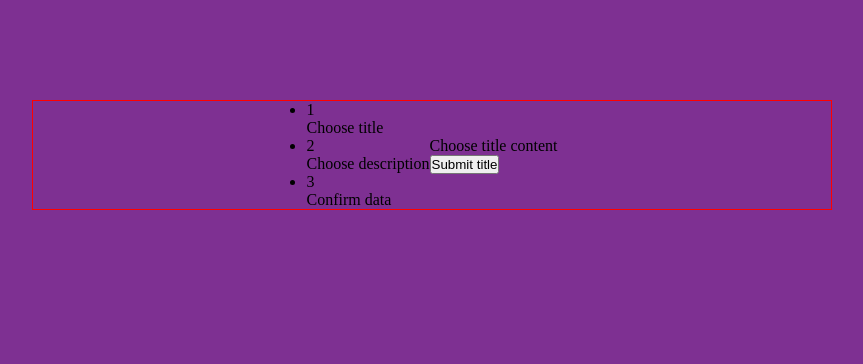
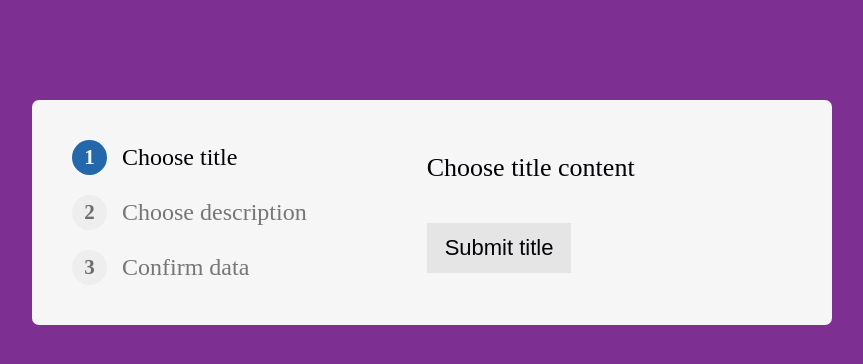
Before and after one commit to boburastonov/change-title, a plain HTML site: page index.html in a window 1280 px wide. Shown: the whole page, without its empty margins (208-1071 px from the left). Drawn offline with Linux system fonts and the light colour scheme.

Commit message:
Add styles

```diff
--- a/index.html
+++ b/index.html
@@ -10,7 +10,7 @@
 
     <div class="container">
         <ul class="main-text__list">
-            <li class="main-text__item">
+            <li class="main-text__item item--active">
                 <div class="number-wrapper">1</div>
                 <p class="main-text__heading">Choose title</p>
             </li>
@@ -26,7 +26,7 @@
         <div class="right">
             <p class="right__text">Choose title content</p>
             <div class="btn-group">
-                <button>Submit title</button>
+                <button class="btn">Submit title</button>
             </div>
         </div>
     </div>
--- a/styles.css
+++ b/styles.css
@@ -2,12 +2,15 @@
     --body-bg: #7E3092;
     --container-bg: #F6F6F6;
     --number-wrapper-color: #6C6C6C;
+    --number-wrapper-hover-color: #151514;
     --number-wrapper-active-color: #F5F6F4;
     --number-wrapper-bg: #EEEEEE;
     --number-wrapper-active-bg: #2467AB;
     --main-text__heading-color: #767676;
+    --main-text__heading-hover-color: #212121;
     --main-text__heading-active-color: #000006;
     --btn-bg: #E5E5E5;
+    --btn-hover-color: #DCDCDC;
 }
 
 *{
@@ -23,9 +26,87 @@ body{
 .container{
     display: flex;
     align-items: center;
-    justify-content: center;
     margin: 100px auto;
+    padding: 40px;
     width: 100%;
     max-width: 800px;
-    border: 1px solid red;
+    color: var(--main-text__heading-color);
+    background-color: var(--container-bg);
+    border-radius: 7px;
 }
+
+.main-text__list {
+    display: flex;
+    flex-direction: column;
+    justify-content: center;
+    list-style: none;
+    padding: 0;
+    margin: 0;
+    margin-right: 120px;
+}
+.main-text__item {
+    display: flex;
+    align-items: center;
+    cursor: pointer;
+}
+
+.main-text__item:hover .number-wrapper{
+    color: var(--number-wrapper-hover-color);
+}
+.main-text__item:hover .main-text__heading{
+    color: var(--main-text__heading-hover-color);
+}
+
+.main-text__item:not(:last-child){
+    margin-bottom: 20px;
+}
+.number-wrapper {
+    display: flex;
+    align-items: center;
+    justify-content: center;
+    border-radius: 50%;
+    width: 35px;
+    height: 35px;
+    margin-right: 15px;
+    color: var(--number-wrapper-color);
+    background-color: var(--number-wrapper-bg);
+    font-size: 21px;
+    font-weight: bold;
+}
+
+.item--active .number-wrapper{
+    color: var(--number-wrapper-active-color);
+    background-color: var(--number-wrapper-active-bg);
+}
+
+.item--active .main-text__heading{
+    color: var(--main-text__heading-active-color);
+}
+.main-text__heading {
+    color: var(--main-text__heading-color);
+    font-size: 24px;
+    font-weight: 500;
+}
+.right__text {
+    font-size: 26px;
+    color: var(--main-text__heading-active-color);
+}
+.btn-group {
+    display: flex;
+    align-items: center;
+    margin-top: 40px;
+}
+
+.btn{
+    padding: 12px 18px;
+    background-color: var(--btn-bg);
+    border: 0;
+    color: var(--main-text__heading-active-color);
+    outline: none;
+    font-size: 22px;
+    cursor: pointer;
+}
+
+.btn:hover{
+    background-color: var(--btn-hover-color);
+}
```
